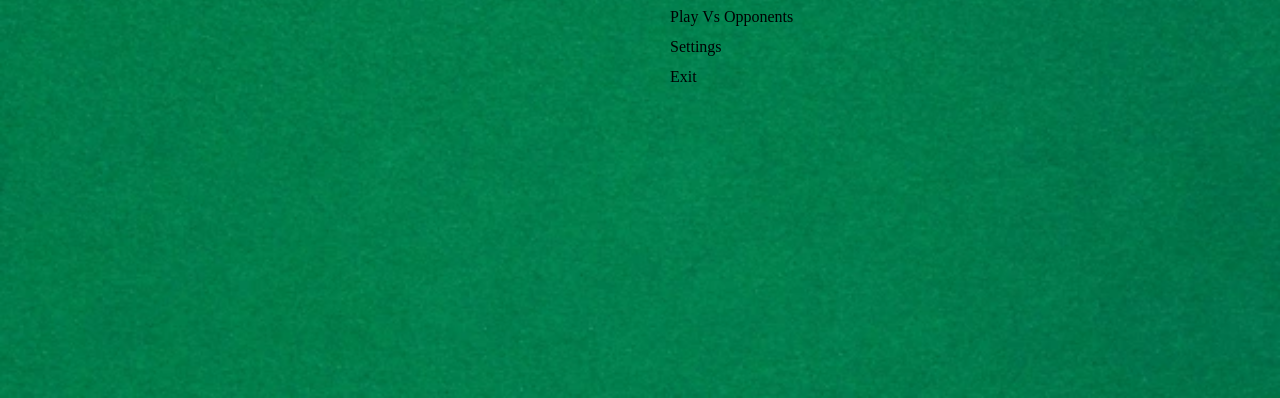
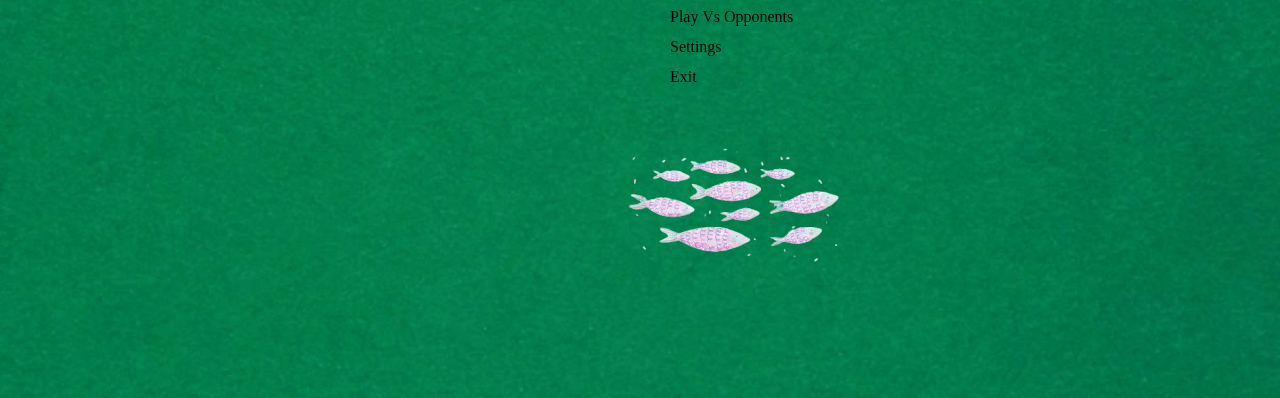
Before and after one commit to Ikran21/Project-1, a plain HTML site: page homaepage.html in a window 1280 px wide. Shown: the part 402-800 px from the top of the page. Drawn offline with Linux system fonts and the light colour scheme.

Commit message:
Adding image

```diff
--- a/homaepage.html
+++ b/homaepage.html
@@ -21,3 +21,4 @@
         Exit
     </p4>
 </body>
+<img src="fish.png" alt="fishpic">
--- a/styles.css
+++ b/styles.css
@@ -40,3 +40,11 @@ p4{
     top: 470px;
     left: 670px
 }
+
+img{
+    position: absolute;
+    bottom: 5px;
+    left: 400px;
+
+
+}
```
Also changed, not shown: fish.png (added).
